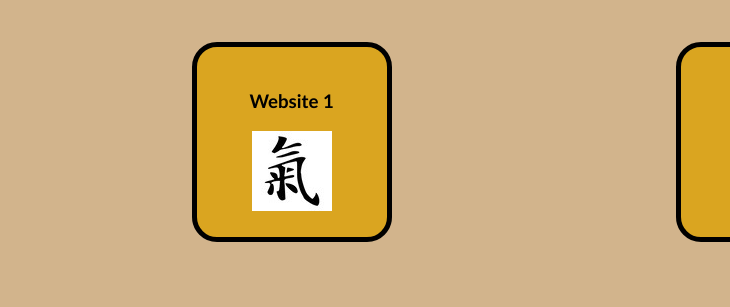
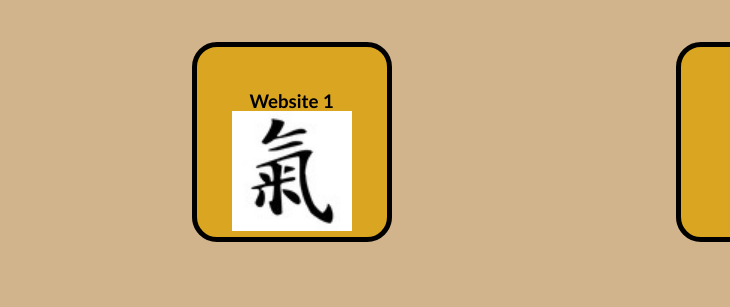
Before and after one commit to S1NGS1NG80/Challenge-2, a plain HTML site: page index.html in a window 1280 px wide. In both pictures the pointer is over the picture 397 px from the left and 957 px from the top of the page. Shown: the part 787-1094 px from the top of the page, 106-836 px from the left. Drawn offline with Linux system fonts and the light colour scheme.

Commit message:
trying to update the css file

```diff
--- a/assets/style.css
+++ b/assets/style.css
@@ -112,6 +112,13 @@ section {
     background-color: goldenrod;
 }
 
+.websites img {
+    transition: transform .2s;
+}
+
+.websites img:hover {
+    transform:scale(1.5);
+}
 #contact {
     display: flex;
     flex-direction: column;
```
